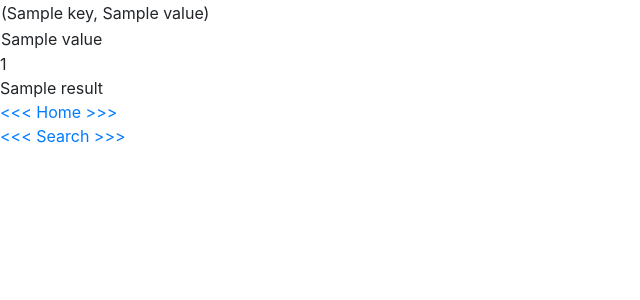
After one commit to emkaythree/cs50x-fp-geochem, a Flask app: template templates/results.html in a window 1280 px wide. The commit adds this page. Shown: the top 300 px of the page, without its empty margins (0-640 px from the left). Run offline with Flask 2, Linux system fonts and the light colour scheme; the template is opened without the code that fills it: most values are stand-ins (such as "Sample title", 1, 10 or a date in 2020); some libraries are stand-ins or nearby versions.

Commit message:
dynamic search interface v1

```diff
--- a/application.py
+++ b/application.py
@@ -76,13 +76,19 @@ def search():
             flask.flash("Solution master species!!")
         elif searchtype == "solution_species":
             flask.flash("Solution species!!")
+            print(flask.request.form.get("defined_species"))
+            results = db.execute(
+                "SELECT solution_species.id AS col0, defined_species AS col1, equation AS col2, primary_master_species AS col3, secondary_master_species AS col4, log_k AS col5, delta_h AS col6, delta_h_units AS col7, db_id AS col8, db_meta.name AS col9 FROM solution_species JOIN db_meta ON solution_species.db_id = db_meta.id WHERE defined_species = ?", flask.request.form.get("defined_species"))
+
+            return flask.render_template("results.html", results=results)
+            #return flask.redirect("/results")
         elif searchtype == "phases":
             flask.flash("Phases!!")
         else:
             flask.flash("Must specify a valid selection of data to search")
 
+        return flask.render_template("search.html")
 
-
-
-
-        return flask.render_template("search.html")
+#@app.route("/results")
+#def results():
+#    return flask.render_template("results.html")
--- /dev/null
+++ b/static/functions.js
@@ -0,0 +1,26 @@
+function searchtype()
+{
+    var type = document.getElementById("type").value;
+
+    if (type == "solution_master_species") {
+        document.getElementById("SMS_search").hidden = false;
+        document.getElementById("SS_search").hidden = true;
+        document.getElementById("PH_search").hidden = true;
+    }
+    else if (type == "solution_species") {
+        document.getElementById("SMS_search").hidden = true;
+        document.getElementById("SS_search").hidden = false;
+        document.getElementById("PH_search").hidden = true;
+    }
+    else if (type == "phases") {
+        document.getElementById("SMS_search").hidden = true;
+        document.getElementById("SS_search").hidden = true;
+        document.getElementById("PH_search").hidden = false;
+    }
+    else {
+        document.getElementById("SMS_search").hidden = true;
+        document.getElementById("SS_search").hidden = true;
+        document.getElementById("PH_search").hidden = true;
+    }
+
+}
--- a/templates/layout.html
+++ b/templates/layout.html
@@ -6,6 +6,11 @@
 
         <meta charset="utf-8">
         <meta name="viewport" content="initial-scale=1, width=device-width">
+
+        <!-- JavaScript -->
+            <!-- when using flask, need to serve js files as static resources: https://stackoverflow.com/questions/14711552/external-javascript-file-is-not-getting-added-when-running-on-flask-->
+        <script src="{{ url_for('static', filename='functions.js') }}" type="text/javascript"></script>
+
 
         <!-- http://getbootstrap.com/docs/4.5/ -->
         <link rel="stylesheet" href="https://cdn.jsdelivr.net/npm/bootstrap@4.5.3/dist/css/bootstrap.min.css" integrity="sha384-TX8t27EcRE3e/ihU7zmQxVncDAy5uIKz4rEkgIXeMed4M0jlfIDPvg6uqKI2xXr2" crossorigin="anonymous">
--- /dev/null
+++ b/templates/results.html
@@ -0,0 +1,39 @@
+{% extends "layout.html" %}
+
+{% block main %}
+
+<div>
+    <table>
+        <thead>
+            <!-- TODO: generate headings-->
+            {% for key in results[0] %}
+                <td>{{ key }}</td>
+            {% endfor %}
+        </thead>
+        <tbody>
+            {% for result in results %}
+                <tr>
+                    {% for key, value in result.items() %}
+                        <td>{{ value }}</td>
+                    {% endfor %}
+                </tr>
+            {% endfor %}
+        </tbody>
+    </table>
+</div>
+
+{{ results|length }}
+
+
+<div>{{ results[0] }}</div>
+
+
+
+<div>
+    <a href="/">&lt;&lt;&lt; Home >>></a>
+</div>
+<div>
+    <a href="/search">&lt;&lt;&lt; Search >>></a>
+</div>
+
+{% endblock %}
```
Also changed, not shown: templates/search.html (+43 -13 lines).
